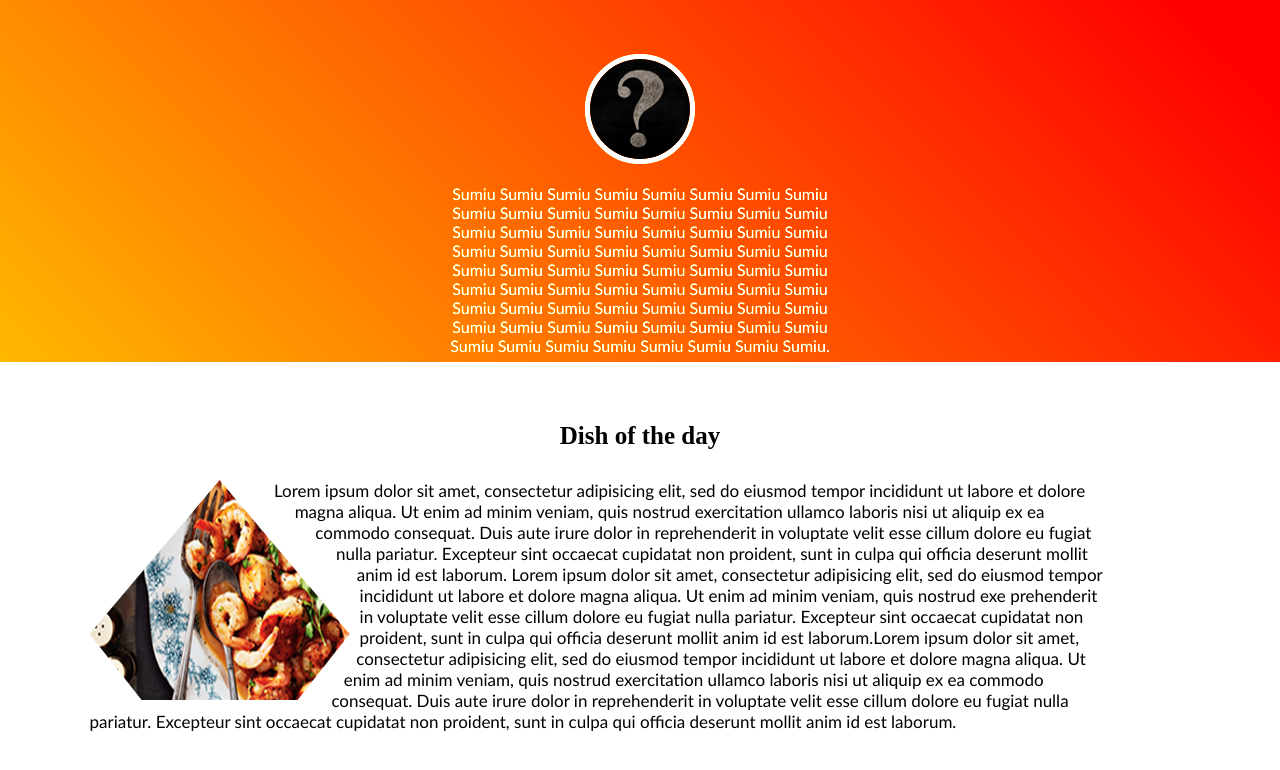
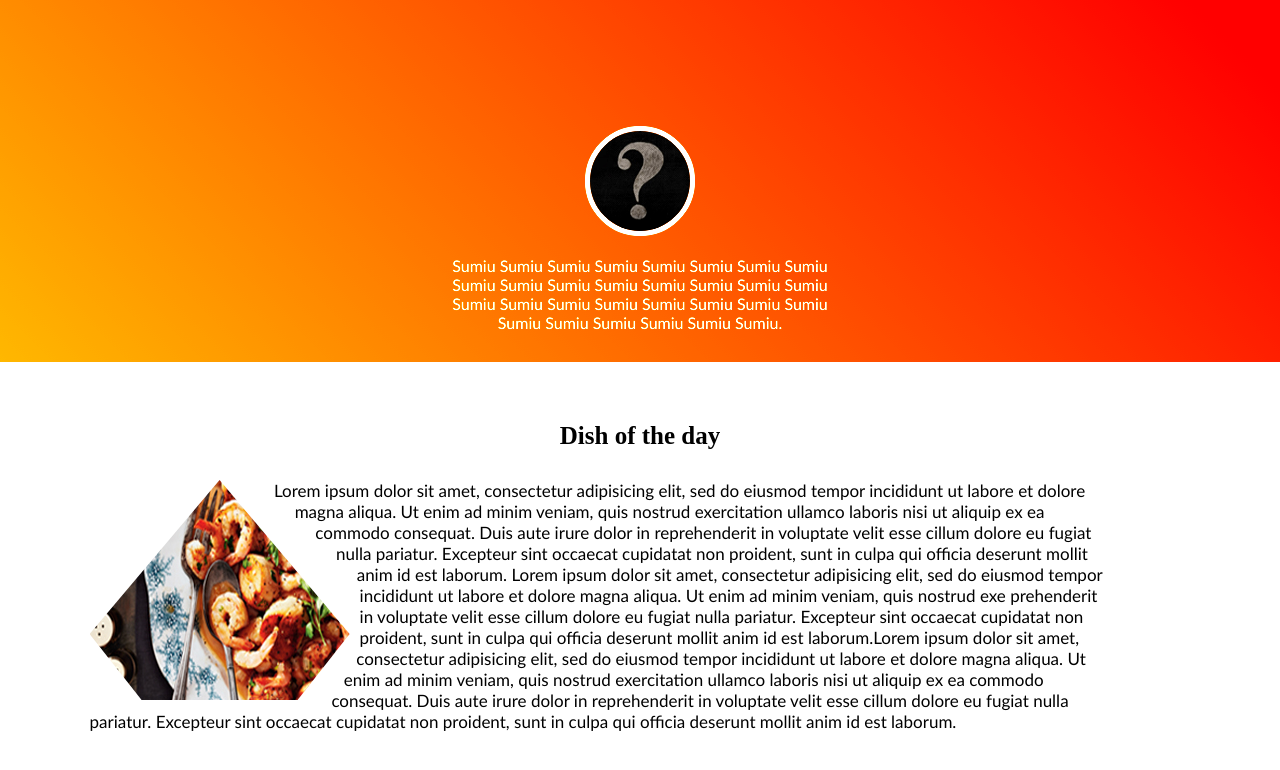
Before and after one commit to wellingtonPLF/Vs-RankingProject, a plain HTML site: page index.html in a window 1280 px wide. Shown: the part 2838-3608 px from the top of the page. Drawn offline with Linux system fonts and the light colour scheme; files whose address does not match are found by name; a web font is replaced by a local one.

Commit message:
Update index.html
Modificando o Html antigo

```diff
--- a/index.html
+++ b/index.html
@@ -178,10 +178,7 @@
 			<div class="flexy">
 				<a href="" class="grow"><img src="imagens/vazio.jpg"></a>
 				<p>Sumiu Sumiu Sumiu Sumiu Sumiu Sumiu Sumiu Sumiu Sumiu Sumiu  Sumiu Sumiu Sumiu Sumiu Sumiu
-				Sumiu Sumiu Sumiu Sumiu Sumiu Sumiu Sumiu Sumiu Sumiu Sumiu Sumiu Sumiu Sumiu Sumiu Sumiu
-				Sumiu Sumiu Sumiu Sumiu Sumiu Sumiu Sumiu Sumiu Sumiu Sumiu Sumiu Sumiu Sumiu Sumiu Sumiu
-				Sumiu Sumiu Sumiu Sumiu Sumiu Sumiu Sumiu Sumiu Sumiu Sumiu Sumiu Sumiu Sumiu Sumiu Sumiu
-				Sumiu Sumiu Sumiu Sumiu Sumiu Sumiu Sumiu Sumiu Sumiu Sumiu Sumiu Sumiu.</p>
+				Sumiu Sumiu Sumiu Sumiu Sumiu Sumiu Sumiu Sumiu Sumiu Sumiu Sumiu Sumiu Sumiu Sumiu Sumiu.</p>
 			</div>
 		</div>
 	</div>
```
